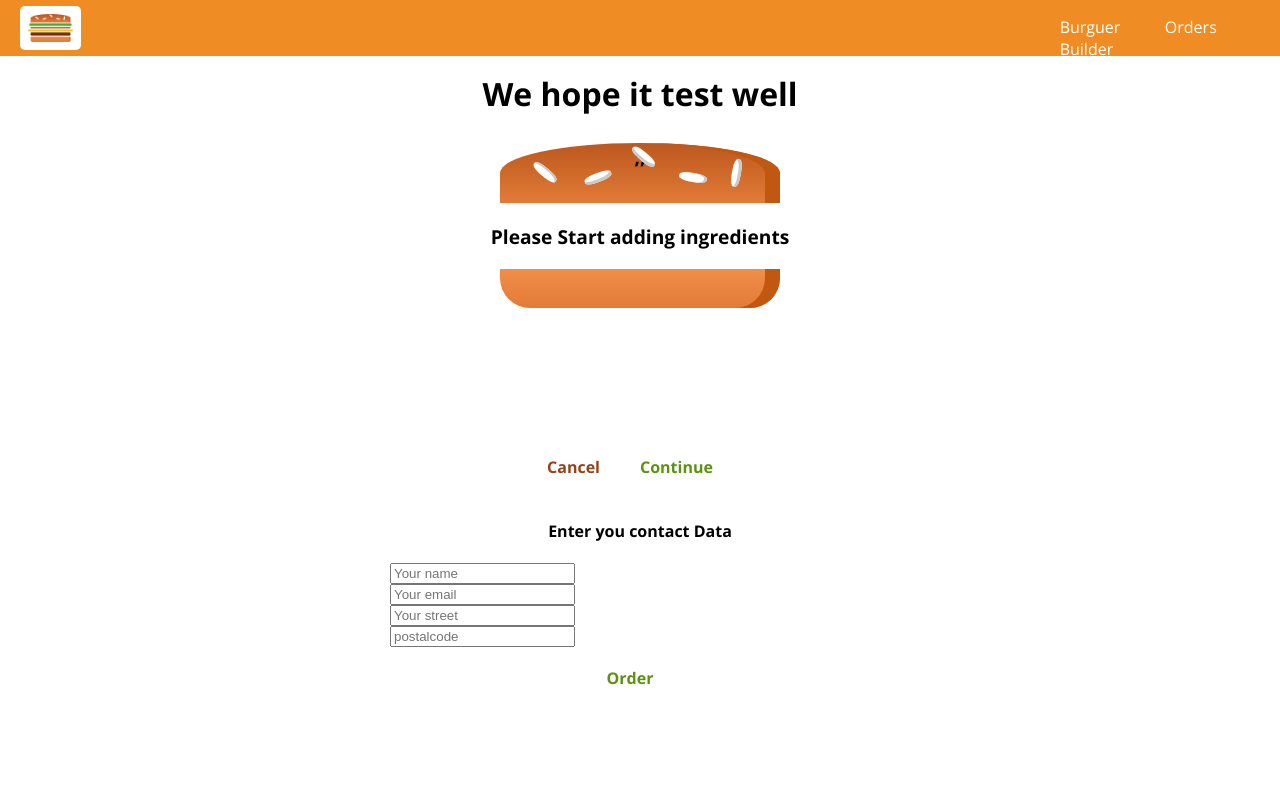
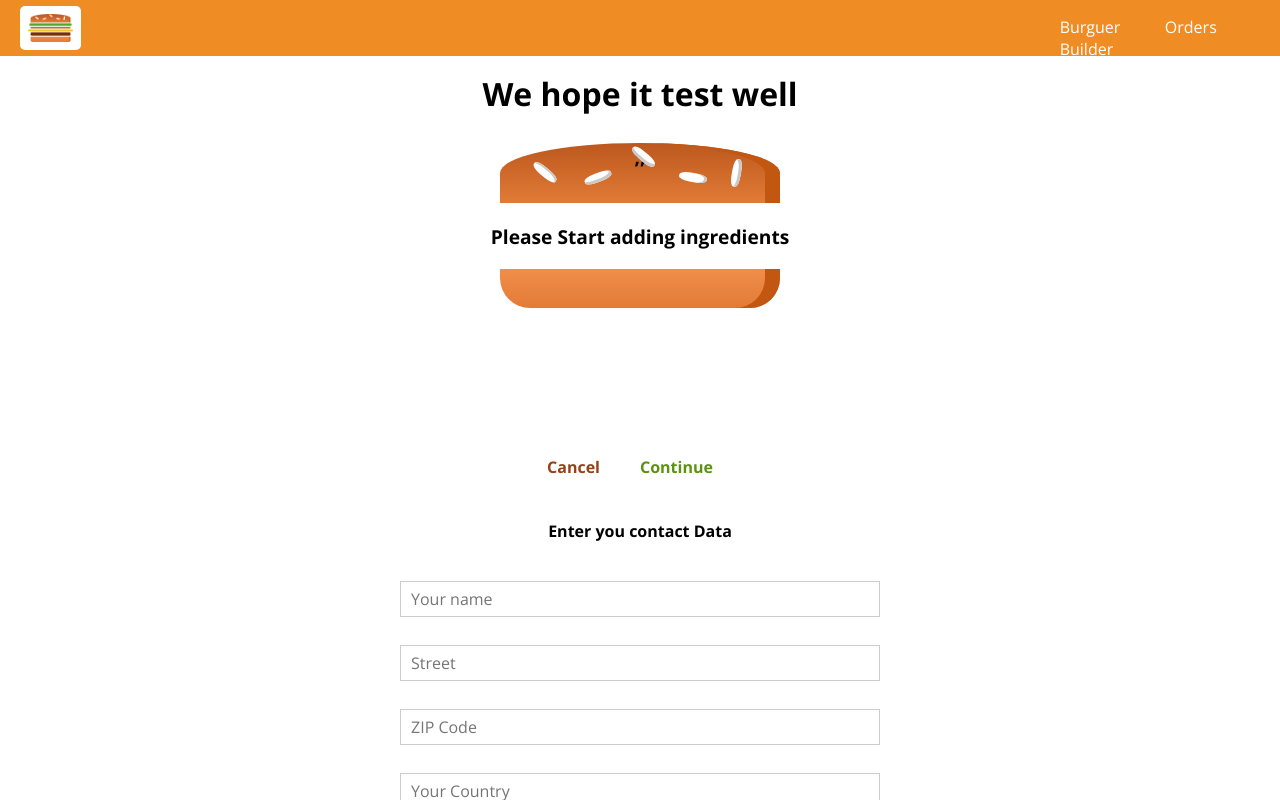
Before and after one commit to KedProgrammer/burger-app, a React app: page /checkout in a window 1280 px wide. Both pictures are taken after a click on the button "Continue". Shown: the top 800 px of the page. Built offline with nearby package versions, Linux system fonts and the light colour scheme.

Commit message:
add inputs dinamically

```diff
--- a/src/components/Burger/BurgerIngredient/BurgerIngredient.js
+++ b/src/components/Burger/BurgerIngredient/BurgerIngredient.js
@@ -1,3 +1,4 @@
+
 import React , {Component} from 'react'
 import classes from './BurgerIngredient.css';
 import PropTypes from 'prop-types';
--- a/src/components/UI/Input/Input.css
+++ b/src/components/UI/Input/Input.css
@@ -4,3 +4,31 @@
   box-sizing: border-box;
 
 }
+
+
+.Label {
+	font-weight: bold;
+	display: block;
+	margin-bottom: 8px;
+
+}
+
+
+.InputElement{
+	outline: none;
+	border: 1px solid #ccc;
+	background-color: white;
+	font: inherit;
+	padding: 6px 10px;
+	width: 100%;
+	display: block;
+	box-sizing: border-box;
+
+}
+
+
+.InputElement:focus {
+	outline: none;
+	background-color: #ccc;
+
+}
--- a/src/components/UI/Input/Input.js
+++ b/src/components/UI/Input/Input.js
@@ -4,21 +4,33 @@ import classes from './Input.css'
 
 const input = (props) => {
 let inputForm = null
-switch (props.inputType) {
+switch (props.elementType) {
   case "input":
-    inputForm = <input  {...props} />
+    inputForm = <input  className={classes.InputElement}   {...props.elementConfig}  value={props.value}/>
     break;
   case "textarea":
-    inputForm = <textarea {...props} />
+    inputForm = <textarea className={classes.InputElement} {...props.elementConfig}value={props.value} />
     break;
+  case "select":
+       inputForm =  <select
+          className={classes.InputElement}
+          value= {props.value}>
+         {props.elementConfig.options.map(option => (
+            <option key={option.value} value={option.value}>
+              {option.displayValue}
+            </option>
+          ))}
+      </select>
+  break;
   default:
-  inputForm = <input {...props} />
+  inputForm = <input className={classes.InputElement} {...props.elementConfig} value={props.value}/>
 
 }
   return (
-    <div>
-      <label>{props.label}</label>
+    <div className={classes.Input}>
+      <label className={classes.Label}>{props.label}</label>
       {inputForm}
+
     </div>
   )
 }
--- a/src/containers/Checkout/Checkout.js
+++ b/src/containers/Checkout/Checkout.js
@@ -1,3 +1,4 @@
+
 import React , {Component} from 'react'
 import PropTypes from 'prop-types'
 import CheckoutSummary from '../../components/Order/CheckoutSummary/CheckoutSummary'
@@ -28,6 +29,7 @@ class Checkout  extends Component {
 
   checkoutContinuedHandler = () => {
     this.props.history.replace('/checkout/contact-data')
+
   }
 
   render () {
--- a/src/containers/Checkout/ContactData/ContactData.js
+++ b/src/containers/Checkout/ContactData/ContactData.js
@@ -1,4 +1,4 @@
-import React, { Component } from 'react';
+	import React, { Component } from 'react';
 import Button from '../../../components/UI/Button/Button'
 import classes from './ContactData.css'
 import axios from '../../../axios-orders';
@@ -7,11 +7,59 @@ import Input from '../../../components/UI/Input/Input'
 
 export class ContactData extends Component {
 	state = {
-		name: '',
-		email: '',
-		address: {
-			street: '',
-			postalcode: ''
+		orderForm: {
+			name: {
+				elementType: 'input',
+				elementConfig: {
+					type: 'text',
+					placeholder: 'Your name'
+				},
+				value: ''
+			},
+			street:  {
+				elementType: 'input',
+				elementConfig: {
+					type: 'text',
+					placeholder: 'Street'
+				},
+				value: ''
+			} ,
+			zipCode: {
+				elementType: 'input',
+				elementConfig: {
+					type: 'text',
+					placeholder: 'ZIP Code'
+				},
+				value: ''
+			} ,
+			country:  {
+				elementType: 'input',
+				elementConfig: {
+					type: 'text',
+					placeholder: 'Your Country'
+				},
+				value: ''
+			},
+
+			email:  {
+				elementType: 'input',
+				elementConfig: {
+					type: 'email',
+					placeholder: 'Your E-mail'
+				},
+				value: ''
+			},
+			deliverMethod:  {
+				elementType: 'select',
+				elementConfig: {
+					options: [
+					{value: 'fastest', displayValue: 'Fastest'},
+					{value: 'cheapest', displayValue: 'cheapest'},
+					]
+				},
+				value: ''
+			}
+
 		},
 		loading: false
 	}
@@ -47,10 +95,9 @@ export class ContactData extends Component {
 	render() {
 		let form = (
 				<form>
-					<Input  inputType = "input "  type="text" name="name" placeholder="Your name" />
-					<Input  inputType = "input "type="email" name="email" placeholder="Your email"/>
-					<Input  inputType = "input "type="text" name="street" placeholder="Your street"/>
-					<Input  inputType = "input "type="text" name="postal" placeholder="postalcode"/>
+					{Object.keys(this.state.orderForm).map(element => {
+						return <Input  elementType = {this.state.orderForm[element].elementType} elementConfig = {this.state.orderForm[element].elementConfig} value = {this.state.orderForm[element].value} />
+					})}
 					<Button btnType="Success" clicked={this.orderHandler}>Order</Button>
 				</form>
 			);
```
